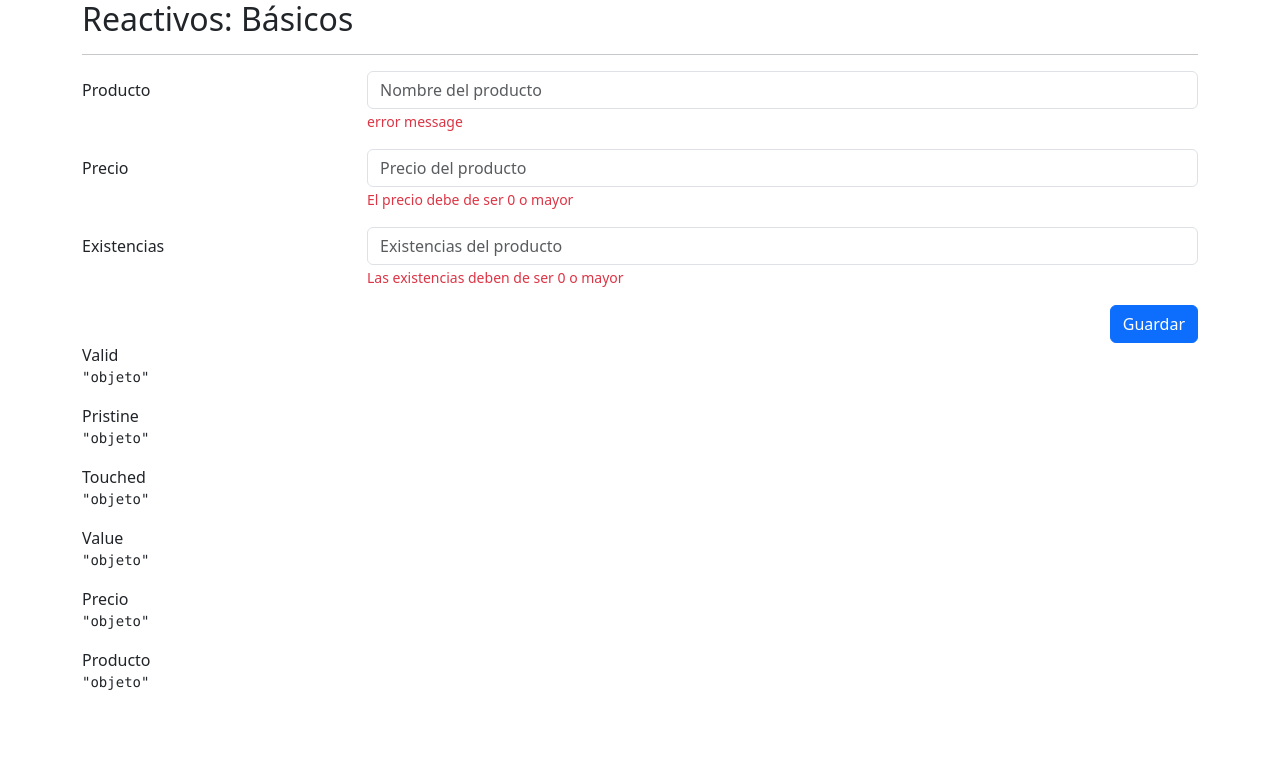
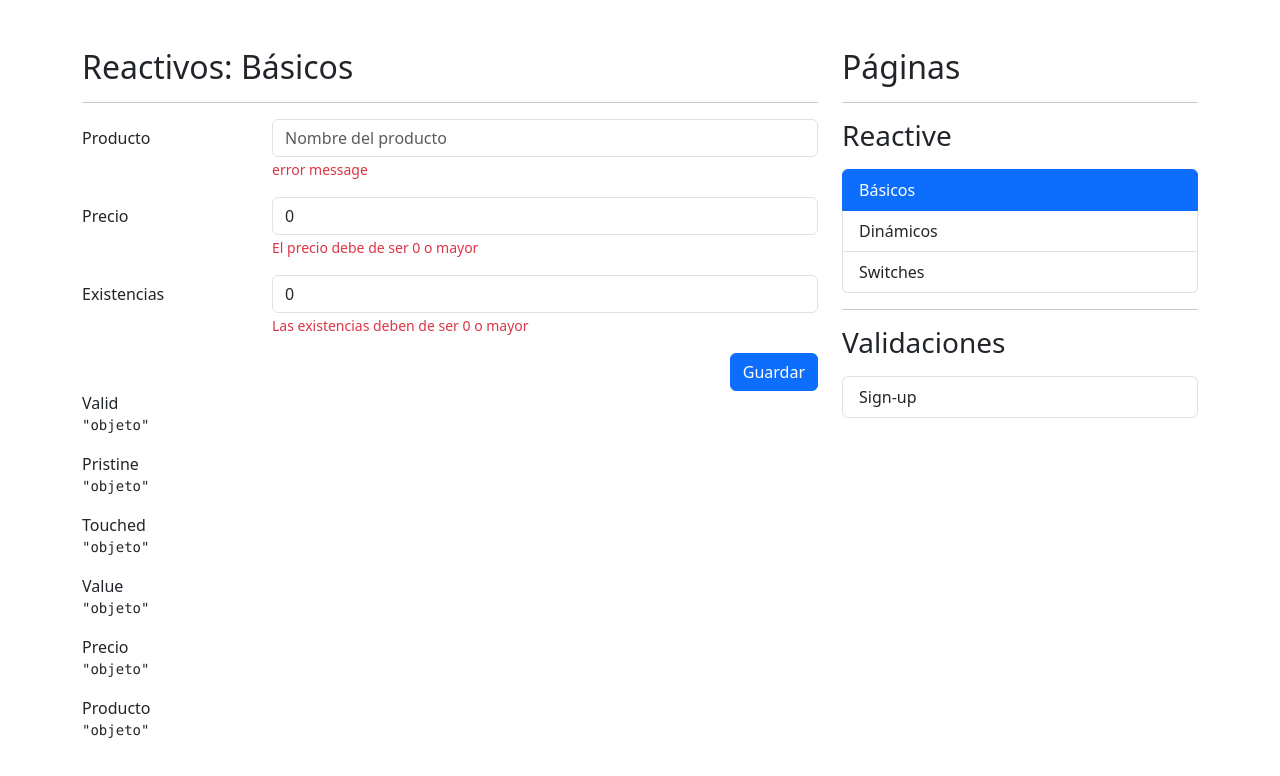
Before and after one commit to nicolashidalgo1989/07-formApp, an Angular app: page /reactive/basic in a window 1280 px wide. Shown: the top 776 px of the page. Built offline with nearby package versions, Linux system fonts and the light colour scheme.

Commit message:
feat: sideMenu | reactive form FormBuilder

```diff
--- a/src/app/app.component.html
+++ b/src/app/app.component.html
@@ -1 +1,8 @@
-<router-outlet></router-outlet>
+<div class="row mt-5">
+  <div class="col">
+    <router-outlet></router-outlet>
+  </div>
+  <div class="col-12 col-sm-4">
+    <shared-side-menu></shared-side-menu>
+  </div>
+</div>
--- a/src/app/reactive/pages/basic-page/basic-page.component.html
+++ b/src/app/reactive/pages/basic-page/basic-page.component.html
@@ -4,7 +4,7 @@
 <div class="row">
     <div class="col">
 
-        <form autocomplete="off">
+        <form autocomplete="off" [formGroup]="myForm" (ngSubmit)="onSave()">
 
             <!-- Campo de producto -->
             <div class="mb-3 row">
@@ -13,6 +13,7 @@
 
                     <input type="text"
                            class="form-control"
+                           formControlName="name"
                            placeholder="Nombre del producto">
 
                     <span class="form-text text-danger">
@@ -28,6 +29,7 @@
                 <div class="col-sm-9">
                     <input type="number"
                            class="form-control"
+                           formControlName="price"
                            placeholder="Precio del producto">
                     <span class="form-text text-danger">
                         El precio debe de ser 0 o mayor
@@ -41,6 +43,7 @@
                 <div class="col-sm-9">
                     <input type="number"
                            class="form-control"
+                           formControlName="inStorage"
                            placeholder="Existencias del producto">
 
                     <span class="form-text text-danger">
--- a/src/app/reactive/pages/basic-page/basic-page.component.ts
+++ b/src/app/reactive/pages/basic-page/basic-page.component.ts
@@ -1,4 +1,5 @@
 import { Component } from '@angular/core';
+import { FormBuilder, FormControl, FormGroup } from '@angular/forms';
 
 @Component({
   templateUrl: './basic-page.component.html',
@@ -6,4 +7,22 @@
 })
 export class BasicPageComponent {
 
+  // public myForm: FormGroup = new FormGroup({
+  //   name: new FormControl(''),
+  //   price: new FormControl(0),
+  //   inStorage: new FormControl(0),
+  // });
+
+  public myForm: FormGroup = this.fb.group({
+    name: [ '' ],
+    price: [ 0 ],
+    inStorage: [ 0 ]
+  });
+
+  constructor( private fb: FormBuilder){}
+
+  onSave():void{
+    console.log(this.myForm.value);
+  }
+
 }
--- a/src/app/reactive/reactive.module.ts
+++ b/src/app/reactive/reactive.module.ts
@@ -1,5 +1,6 @@
 import { NgModule } from '@angular/core';
 import { CommonModule } from '@angular/common';
+import { ReactiveFormsModule } from '@angular/forms';
 
 import { ReactiveRoutingModule } from './reactive-routing.module';
 import { BasicPageComponent } from './pages/basic-page/basic-page.component';
@@ -15,7 +16,8 @@
   ],
   imports: [
     CommonModule,
-    ReactiveRoutingModule
+    ReactiveRoutingModule,
+    ReactiveFormsModule
   ]
 })
 export class ReactiveModule { }
--- /dev/null
+++ b/src/app/shared/components/side-menu/side-menu.component.html
@@ -0,0 +1,25 @@
+<h2>Páginas</h2>
+<hr>
+<h3 class="my-3">Reactive</h3>
+
+<ul class="list-group">
+  <li
+    *ngFor="let item of reactiveMenu"
+    class="list-group-item"
+    [routerLink]="[item.route]"
+    routerLinkActive="active"
+    >{{  item.title }}</li>
+</ul>
+
+<hr>
+
+<h3 class="my-3">Validaciones</h3>
+
+<ul class="list-group">
+  <li
+    *ngFor="let item of authMenu"
+    class="list-group-item"
+    [routerLink]="[item.route]"
+    routerLinkActive="active"
+  >{{  item.title }}</li>
+</ul>
--- /dev/null
+++ b/src/app/shared/components/side-menu/side-menu.component.ts
@@ -0,0 +1,36 @@
+import { Component } from '@angular/core';
+
+interface MenuItem{
+  title: string;
+  route: string;
+}
+
+@Component({
+  selector: 'shared-side-menu',
+  templateUrl: './side-menu.component.html',
+  styles: ``
+})
+export class SideMenuComponent {
+
+  public reactiveMenu: MenuItem[] = [
+    {
+      title: 'Básicos',
+      route: './reactive/basic'
+    },
+    {
+      title: 'Dinámicos',
+      route: './reactive/dynamic'
+    },
+    {
+      title: 'Switches',
+      route: './reactive/switches'
+    },
+  ]
+  public authMenu: MenuItem[] = [
+    {
+      title: 'Sign-up',
+      route: './auth/sign-up'
+    },
+  ]
+
+}
```
Also changed, not shown: src/app/shared/shared.module.ts (+11 -4 lines).
